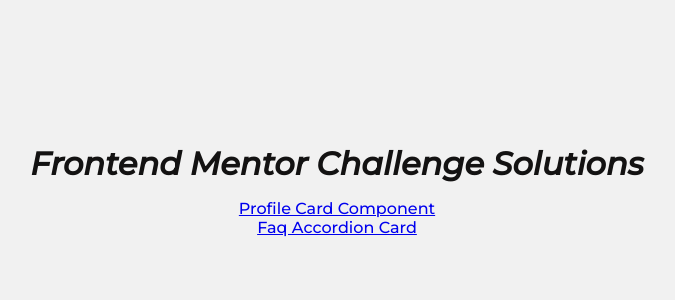
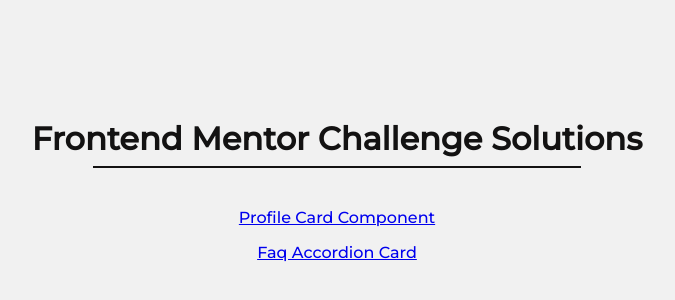
Before and after one commit to auxfuse/frontendMentor-challenges, a plain HTML site: page index.html in a window 1280 px wide. Shown: the part 218-518 px from the top of the page, without its empty margins (303-978 px from the left). Drawn offline with Linux system fonts and the light colour scheme.

Commit message:
Additional styling added to index.html

```diff
--- a/assets/style.css
+++ b/assets/style.css
@@ -17,7 +17,19 @@
 }
 
 h1 {
-    font-style: italic;
     color: #131212;
     margin: 1rem;
 }
+
+h1::after {
+    content: '';
+    display: block;
+    height: 2px;
+    width: 80%;
+    background-color: #131212;
+    margin: 0.5rem auto;
+}
+
+a:not(:last-child) {
+    margin: 1rem;
+}
```
